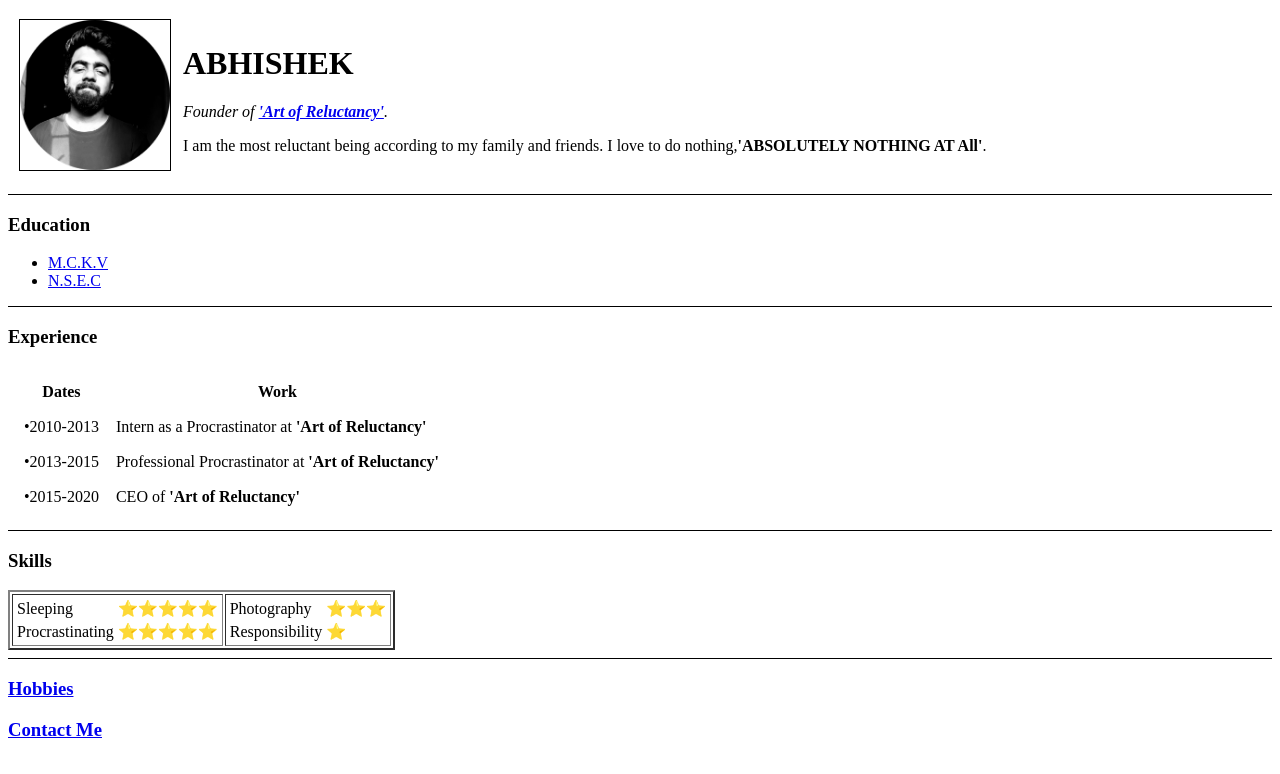
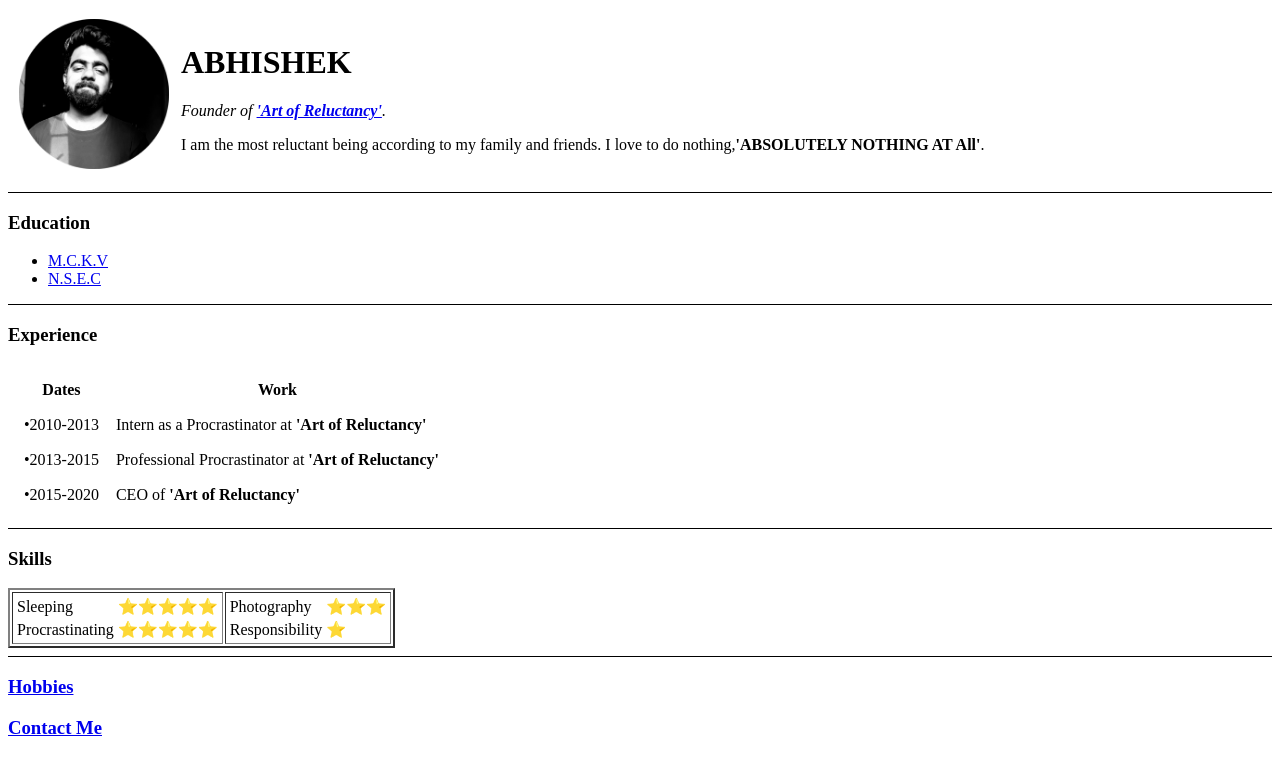
Before and after one commit to abhixvii/cv, a plain HTML site: page index.html in a window 1280 px wide. Drawn offline with Linux system fonts and the light colour scheme.

Commit message:
Update index.html

```diff
--- a/index.html
+++ b/index.html
@@ -8,7 +8,7 @@
     <body>
         <table cellspacing="10 ">
             <td>
-                <img src="Media\pic.png" alt="Abhi's Profile Picture" height=150 width=150 border="1">
+                <img src="Media\pic.png" alt="Abhi's Profile Picture" height=150 width=150>
             </td>
             <td>
                 <h1>ABHISHEK</h1>
```
